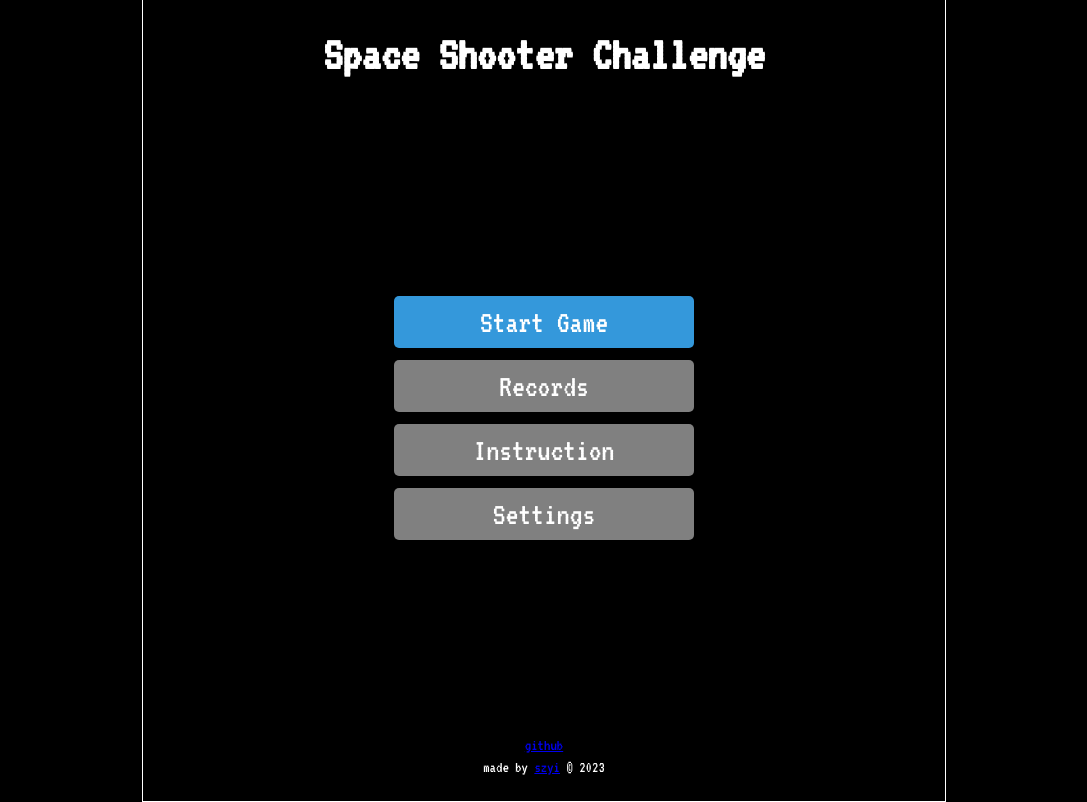
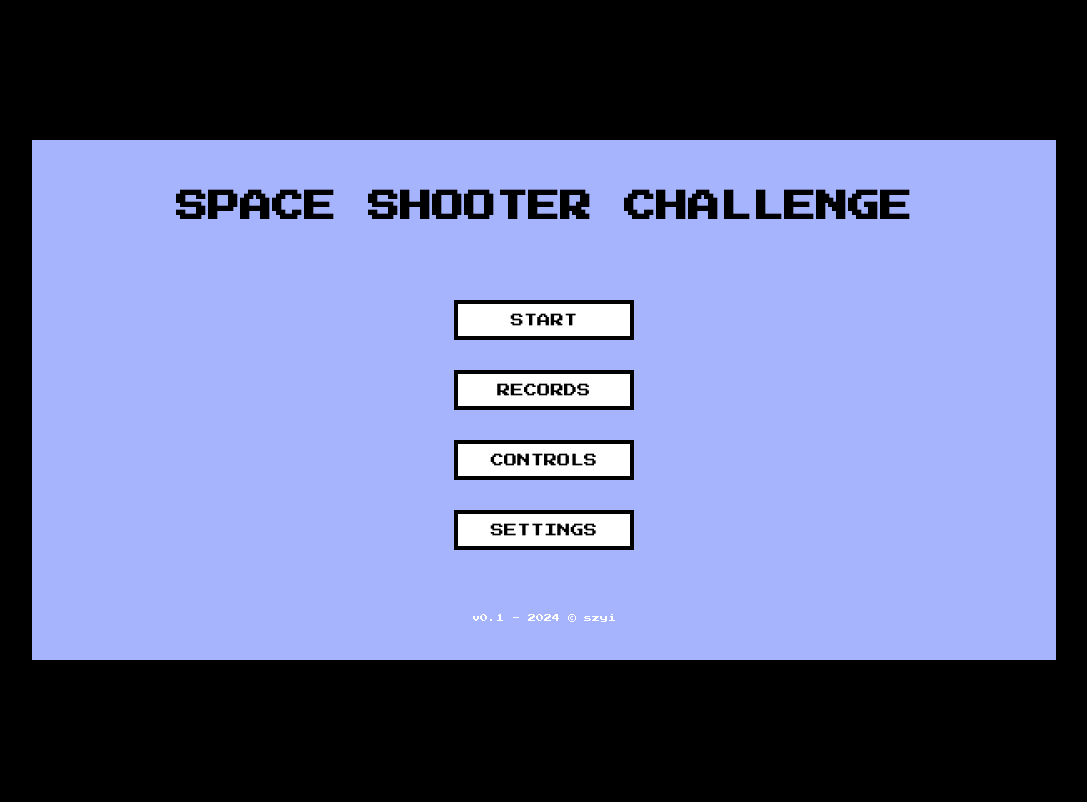
Before and after one commit to szyi10/space-shooter-challenge, a plain HTML site: page index.html in a window 1280 px wide. Shown: the whole page, without its empty margins (96-1183 px from the left). Drawn offline with nearby package versions, Linux system fonts and the light colour scheme.

Commit message:
Refactoring game

```diff
--- a/index.html
+++ b/index.html
@@ -4,6 +4,12 @@
     <meta charset="UTF-8" />
     <meta name="viewport" content="width=device-width, initial-scale=1.0" />
     <title>Space Shooter Challenge</title>
+    <link rel="preconnect" href="https://fonts.googleapis.com" />
+    <link rel="preconnect" href="https://fonts.gstatic.com" crossorigin />
+    <link
+      href="https://fonts.googleapis.com/css2?family=Press+Start+2P&display=swap"
+      rel="stylesheet"
+    />
     <link rel="stylesheet" href="./styles.css" />
     <link
       rel="shortcut icon"
@@ -12,53 +18,49 @@
     />
   </head>
   <body>
-    <!-- Start Screen -->
-    <div class="start-screen">
+    <div class="container">
+      <!-- Starting scren -->
+      <div id="startingScreen" class="starting-screen">
         <h1>Space Shooter Challenge</h1>
-      <div class="start-screen-buttons">
-        <button type="button" id="startButton">Start Game</button>
-        <button type="button" disabled>Records</button>
-        <button type="button" disabled>Instruction</button>
-        <button type="button" disabled>Settings</button>
+        <div class="starting-screen-buttons">
+          <button id="startButton">START</button>
+          <button>RECORDS</button>
+          <button>CONTROLS</button>
+          <button>SETTINGS</button>
         </div>
-      <footer>
-        <a
-          href="https://github.com/szyi10/space-shooter-challenge"
-          target="_blank"
-          >github</a
-        >
-        <p>
-          made by <a href="https://www.szyi.xyz" target="_blank">szyi</a> &copy;
-          2023
-        </p>
-      </footer>
+        <p>v0.1 - 2024 &copy; szyi</p>
       </div>
 
-    <!-- Game Canvas -->
-    <canvas id="gameCanvas" width="800" height="800"></canvas>
-
-    <!-- Pause Menu -->
-    <div class="pause-menu">
-      <h2>Paused</h2>
-      <div class="pause-menu-buttons">
-        <button id="resumeButton">Resume</button>
-        <button id="quitButton">Quit to Menu</button>
+      <!-- Game -->
+      <div class="gamebar">
+        <div class="health-bar">
+          <div class="red-health"></div>
+          <div id="playerHealthGray" class="gray-health"></div>
+          <div id="playerHealth" class="blue-health"></div>
+          <h5 id="playerName" class="ship-name">Rokcy</h5>
         </div>
       </div>
 
-    <!-- Game over Screen -->
-    <div class="game-over">
-      <h2>Game Over</h2>
-      <div class="score">
-        <p>Score:</p>
-        <span class="score-element"></span>
+      <div id="resetScreen">
+        <h3>Game Over</h3>
+        <div>
+          <p id="resetBackHomeScreen">H</p>
+          <p id="resetButton">R</p>
         </div>
-      <button id="closeButton">Quit to Menu</button>
       </div>
 
-    <script src="./js/screen.js"></script>
-    <script src="./js/game.js"></script>
-    <script src="./js/enemy.js"></script>
-    <script src="./js/ship.js"></script>
+      <canvas></canvas>
+    </div>
+
+    <script
+      src="https://cdnjs.cloudflare.com/ajax/libs/gsap/3.10.3/gsap.min.js"
+      integrity="sha512-6zTDRWNxo8vI6JZYDCwhrJpg5icK3P4HNnW3czsO5Scb3lAoPDam+/wF3eog4hxcl0h44d0XlIcFkuoSaWHQ2g=="
+      crossorigin="anonymous"
+      referrerpolicy="no-referrer"
+    ></script>
+
+    <script src="./js/utils.js"></script>
+    <script src="./js/classes.js"></script>
+    <script src="./index.js"></script>
   </body>
 </html>
--- /dev/null
+++ b/index.js
@@ -0,0 +1,74 @@
+let initialVelocity = 3
+let gameStarted = false
+const startingScreen = document.getElementById("startingScreen")
+
+if (!gameStarted) {
+  startingScreen.style.display = "flex"
+} else {
+  startingScreen.style.display = "none"
+}
+
+document.querySelector("#startButton").addEventListener("click", () => {
+  localStorage.setItem("gameStarted", "true")
+  gsap.to("#startingScreen", {
+    top: "-100%",
+    display: "none",
+  })
+})
+
+const canvas = document.querySelector("canvas")
+const ctx = canvas.getContext("2d")
+
+canvas.width = 1024
+canvas.height = 520
+
+ctx.fillRect(0, 0, canvas.width, canvas.height)
+
+const player = new Ship({
+  position: { x: 60, y: 0 },
+  velocity: { x: 0, y: 0 },
+  imageSrc: "./assets/images/spaceship_small_red.png",
+  scale: 2.5,
+})
+
+const keys = {
+  w: { pressed: false },
+  s: { pressed: false },
+  a: { pressed: false },
+  d: { pressed: false },
+}
+
+function animate() {
+  window.requestAnimationFrame(animate)
+
+  ctx.fillStyle = "black"
+  ctx.fillRect(0, 0, canvas.width, canvas.height)
+
+  // background.update()
+
+  ctx.fillStyle = "rgba(255, 255, 255, 0.7)"
+  ctx.fillRect(0, 0, canvas.width, canvas.height)
+
+  player.update()
+
+  player.velocity.x = 0
+  player.velocity.y = 0
+
+  // player movement
+  if (keys.a.pressed && player.lastKey === "a") {
+    player.velocity.x = -3
+  } else if (keys.d.pressed && player.lastKey === "d") {
+    player.velocity.x = 3
+  }
+
+  if (keys.w.pressed) {
+    player.velocity.y = 3
+  } else if (keys.s.pressed) {
+    player.velocity.y = -3
+  }
+}
+
+animate()
+
+window.addEventListener("keydown", keyDowns)
+window.addEventListener("keyup", keyUps)
--- /dev/null
+++ b/js/classes.js
@@ -0,0 +1,76 @@
+class Sprite {
+  constructor({ position, imageSrc, scale = 1 }) {
+    this.position = position
+    this.width = 50
+    this.height = 150
+    this.image = new Image()
+    this.image.src = imageSrc
+    this.scale = scale
+  }
+
+  draw() {
+    ctx.drawImage(this.image, this.position.x, this.position.y)
+  }
+
+  update() {
+    this.draw()
+  }
+}
+
+class Ship extends Sprite {
+  constructor({ position, velocity, color = "red", imageSrc, scale = 1 }) {
+    super({
+      position,
+      imageSrc,
+      scale,
+    })
+
+    this.velocity = velocity
+    this.width = 50
+    this.height = 150
+    this.lastKey
+    this.color = color
+    this.isAttacking
+    this.health = 100
+    this.dead = false
+  }
+
+  update() {
+    this.draw()
+
+    // Draw ship hitboxes
+    // ctx.fillStyle = "green"
+    // ctx.fillRect(this.position.x, this.position.y, this.width, this.height)
+
+    this.position.x += this.velocity.x
+    this.position.y += this.velocity.y
+
+    if (this.position.y + this.height >= canvas.height) {
+      this.velocity.y = 0
+      this.position.y = canvas.height - this.height
+    }
+
+    if (this.position.y <= 200) {
+      this.velocity.y = 0
+      this.position.y = 200
+    }
+
+    if (this.position.x + this.width >= canvas.width) {
+      this.velocity.x = 0
+      this.position.x = canvas.width - 50
+    }
+
+    if (this.position.x + this.width <= 50) {
+      this.velocity.x = 0
+      this.position.x = 0
+    }
+  }
+
+  attack() {
+    this.isAttacking = true
+  }
+
+  takeHit() {
+    this.health -= 20
+  }
+}
--- /dev/null
+++ b/js/utils.js
@@ -0,0 +1,47 @@
+function showResetScreen({ player }) {
+  document.getElementById("resetScreen").style.display = "block"
+  gsap.to("#resetScreen", { top: "50%" })
+
+  if (player.health === 0) player.dead = true
+}
+
+function keyDowns(e) {
+  if (!player.dead) {
+    switch (e.key) {
+      case "d":
+        keys.d.pressed = true
+        player.lastKey = "d"
+        break
+      case "a":
+        keys.a.pressed = true
+        player.lastKey = "a"
+        break
+      case "w":
+        player.velocity.y = -10
+        break
+      case "s":
+        player.velocity.y = 10
+        break
+      case " ":
+        player.attack()
+        break
+    }
+  }
+}
+
+function keyUps(e) {
+  switch (e.key) {
+    case "d":
+      keys.d.pressed = false
+      break
+    case "a":
+      keys.a.pressed = false
+      break
+    case "w":
+      keys.w.pressed = false
+      break
+    case "s":
+      keys.s.pressed = false
+      break
+  }
+}
--- a/styles.css
+++ b/styles.css
@@ -1,165 +1,146 @@
 @import url("https://fonts.googleapis.com/css2?family=VT323&display=swap");
 
+* {
+  box-sizing: border-box;
+}
+
 body {
+  position: relative;
+  width: 100%;
+  height: 100vh;
   margin: 0;
   padding: 0;
   display: flex;
+  align-items: center;
   justify-content: center;
-  align-items: center;
-  height: 100vh;
+  overflow: hidden;
+  font-family: "Press Start 2P", cursive;
   background-color: #000;
-  font-family: "VT323", monospace;
 }
 
-canvas {
-  border: 1px solid #fff;
-  display: none;
-  /* display: block; */
-  margin: 0 auto;
+button {
+  font-family: inherit;
 }
 
-.start-screen {
+.container {
+  position: relative;
+  display: inline-block;
+  overflow: hidden;
+}
+
+/* Starting screen */
+.starting-screen {
+  display: none;
+  position: absolute;
+  top: 0;
+  left: 0;
+  width: 100%;
+  height: 100%;
+  padding: 30px 0;
   display: flex;
-  /* display: none; */
   flex-direction: column;
   align-items: center;
   justify-content: space-between;
-  width: 802px;
-  height: 802px;
-  border: 1px solid #fff;
-  color: white;
+  background-color: #a5b4fc;
+  z-index: 1000;
 }
 
-.start-screen h1 {
-  font-size: 3em;
-  margin-bottom: 20px;
+.starting-screen h1 {
+  text-transform: uppercase;
 }
 
-.start-screen button {
-  padding: 10px 20px;
-  width: 300px;
-  font-size: 32px;
-  cursor: pointer;
-  background-color: #3498db;
-  color: white;
-  border: none;
-  border-radius: 5px;
-  font-family: inherit;
+.starting-screen-buttons {
+  display: flex;
+  flex-direction: column;
+  gap: 30px;
 }
 
-.start-screen button:hover {
-  transform: translateY(-2px) scale(1.01);
+.starting-screen-buttons button {
+  width: 180px;
+  height: 40px;
+  background-color: #fff;
+  border: 4px solid #000;
+  cursor: pointer;
 }
 
-.start-screen button:disabled {
-  background-color: gray;
-  cursor: not-allowed;
+.starting-screen-buttons button:hover,
+.starting-screen-buttons button:focus {
+  background-color: #ccc;
+  transform: scale(1.1);
 }
 
-.start-screen-buttons {
-  display: flex;
-  flex-direction: column;
-  align-items: center;
-  gap: 12px;
+.starting-screen p {
+  color: #fff;
+  font-size: 8px;
 }
 
-.start-screen footer {
+/* Game screen */
+.gamebar {
+  position: absolute;
+  width: 100%;
   display: flex;
-  flex-direction: column;
-  place-items: center;
-  margin-bottom: 20px;
+  align-items: center;
+  padding: 20px;
 }
 
-.start-screen footer p {
-  margin: 6px;
+.health-bar {
+  position: relative;
+  width: 100%;
+  border: 4px solid #fff;
 }
 
-.pause-menu {
-  display: none;
-  position: absolute;
-  top: 50%;
-  left: 50%;
-  transform: translate(-50%, -50%);
-  text-align: center;
-  background-color: #000;
-  padding: 20px;
-  border: 1px solid white;
-  color: white;
+.red-health {
+  background-color: #ef4444;
+  height: 30px;
+  width: 100%;
 }
 
-.pause-menu h2 {
-  margin-bottom: 20px;
+.blue-health {
+  position: absolute;
+  top: 0;
+  left: 0;
+  bottom: 0;
+  background-color: #818cf8;
 }
 
-.pause-menu-buttons {
-  display: flex;
-  flex-direction: column;
-  align-items: center;
-  gap: 10px;
+.gray-health {
+  position: absolute;
+  top: 0;
+  right: 0;
+  bottom: 0;
+  background-color: #bcbcbc;
 }
 
-.pause-menu button {
-  padding: 10px 20px;
-  width: 200px;
-  font-size: 24px;
-  cursor: pointer;
-  background-color: #3498db;
-  color: white;
-  border: none;
-  border-radius: 5px;
-  font-family: inherit;
+#playerHealth,
+#playerHealthGray {
+  width: 100%;
 }
 
-.pause-menu button:hover {
-  transform: translateY(-2px) scale(1.01);
+.ship-name {
+  position: absolute;
+  left: 0;
+  bottom: -160%;
+  color: #fff;
 }
 
-.game-over {
+#resetScreen {
   position: absolute;
+  top: 110%;
+  left: 50%;
   display: none;
-  top: 50%;
-  left: 50%;
+  padding: 20px 40px;
+  background-color: #a5b4fc;
+  border: 4px solid #fff;
+  color: #fff;
+  text-align: center;
   transform: translate(-50%, -50%);
-  text-align: center;
-  background-color: #000;
-  padding: 20px;
-  border: 1px solid white;
-  color: white;
 }
 
-.game-over h2 {
-  margin-bottom: 20px;
-  font-size: 32px;
+#resetScreen > div > p {
+  margin: 0 10px;
+  cursor: pointer;
 }
 
-.game-over .score {
-  display: flex;
-  flex-direction: column;
-  align-items: center;
-  justify-content: center;
+#resetScreen > div > p:hover {
+  transform: scale(1.1);
 }
-
-.score p {
-  margin: 0;
-  font-size: 24px;
-}
-
-.score span {
-  margin-bottom: 20px;
-}
-
-.game-over button {
-  padding: 10px 20px;
-  width: 200px;
-  font-size: 24px;
-  cursor: pointer;
-  background-color: #3498db;
-  color: white;
-  border: none;
-  border-radius: 5px;
-  font-family: inherit;
-}
-
-.game-over button:hover {
-  transform: translateY(-2px) scale(1.01);
-}
```
Lines whose indentation alone changed are shown as unchanged.
